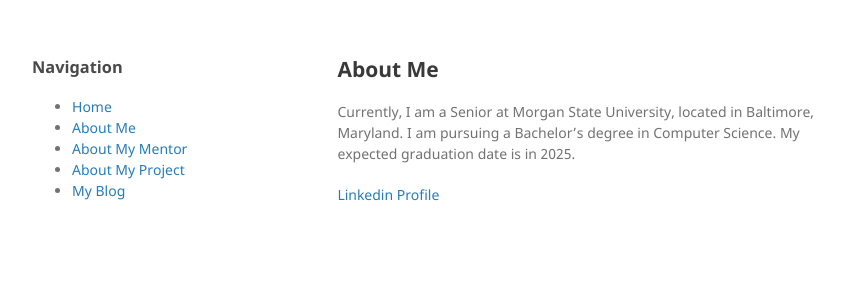
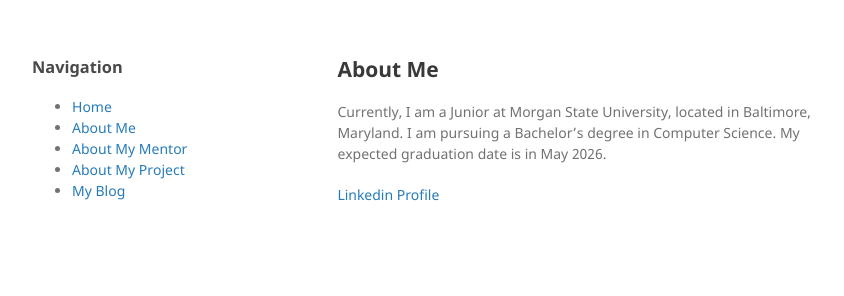
Before and after one commit to npotts24/npotts24, a Jekyll site: the page built from about-me.md, in a window 1280 px wide. Shown: the top 296 px of the page, without its empty margins (178-1022 px from the left). Built offline with Jekyll 4.4.1, drawn with Linux system fonts in a browser that asks for light colours; our own code applies the rules of GitHub Pages for plain Markdown files.

Commit message:
Update about-me.md

```diff
--- a/about-me.md
+++ b/about-me.md
@@ -1,4 +1,5 @@
 ## About Me
-Currently, I am a Senior at Morgan State University, located in Baltimore, Maryland. I am pursuing a Bachelor’s degree in Computer Science. My expected graduation date is in 2025.
+Currently, I am a Junior at Morgan State University, located in Baltimore, Maryland. I am pursuing a Bachelor’s degree in Computer Science. My expected graduation date is in May 2026.
 
-[Linkedin Profile](https://www.linkedin.com/in/michael-adeleke-4a1228217/)
+[Linkedin Profile](www.linkedin.com/in/najae-potts
+)
```
